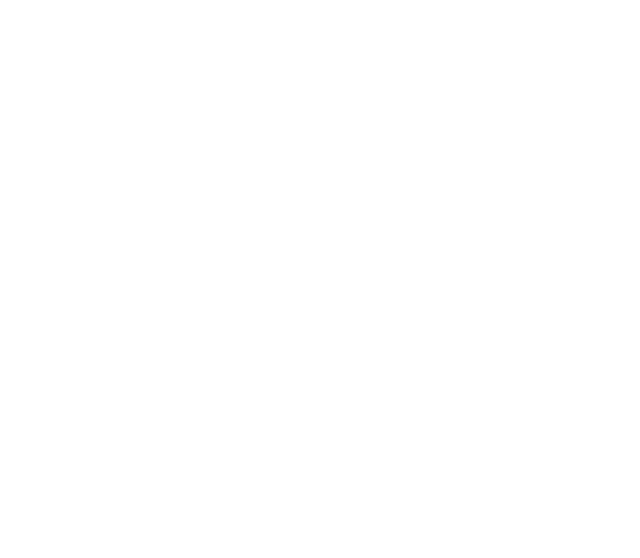
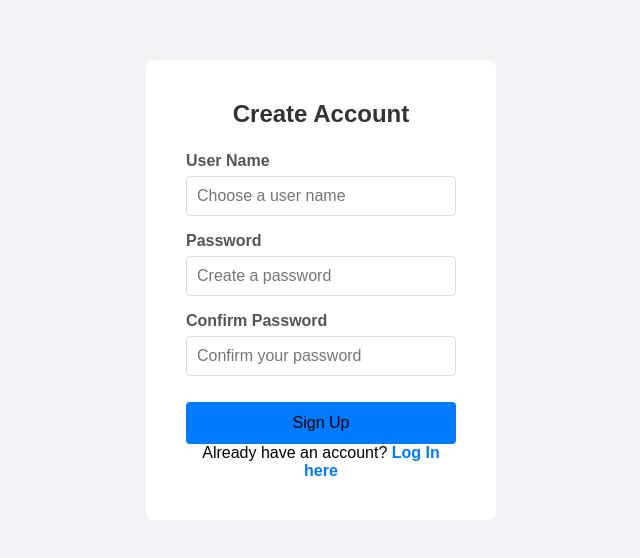
Before and after one commit to shuwangs/job-application-tracker, a React (Vite) app in the folder job-application-tracker/: page /signup in a window 1280 px wide. Before the commit this address had no page. Shown: the part 110-668 px from the top of the page, without its empty margins (319-959 px from the left). Built offline with nearby package versions, Linux system fonts and the light colour scheme.

Commit message:
add signup page and link it to App

```diff
--- a/job-application-tracker/src/App.jsx
+++ b/job-application-tracker/src/App.jsx
@@ -1,6 +1,7 @@
 import React from 'react';
 import { Routes, Route, Navigate } from "react-router-dom";
-import LogIn from "./components/LogIn.jsx";
+import LogIn from "./components/LogIn";
+import SignUp from "./components/SignUp";
 import Table from "./components/Table";
 
 function App() {
@@ -8,6 +9,7 @@
      <Routes>
       <Route path="/" element={<Navigate to="/login" />} />
       <Route path="/login" element={<LogIn />} />
+      <Route path = "/signup" element = {<SignUp />} />
       <Route path="/dashboard" element={<Table />} />
 
       {/*
--- /dev/null
+++ b/job-application-tracker/src/components/SignUp.jsx
@@ -0,0 +1,101 @@
+import React, { useState } from 'react';
+import { useNavigate, Link } from 'react-router-dom';
+import './LogIn.css';
+
+const SignUp = () => {
+  const [username, setUsername] = useState('');
+  const [password, setPassword] = useState('');
+  const [confirmPassword, setConfirmPassword] = useState('');
+  const navigate = useNavigate();
+
+  const handleSignUp = async (e) => {
+    e.preventDefault();
+
+    // Passward validation
+    if (password !== confirmPassword) {
+      alert("Passwords do not match!");
+      return;
+    }
+
+    try {
+      const response = await fetch('http://localhost:3000/register', {
+        method: 'POST',
+        headers: { 'Content-Type': 'application/json' },
+        body: JSON.stringify({ username, password }),
+      });
+
+      const data = await response.json();
+
+      if (response.ok) {
+        alert('Account created successfully! Please log in.');
+        navigate('/');
+      } else {
+        alert('Registration failed: ' + (data.message || 'Unknown error'));
+      }
+    } catch (error) {
+      console.error('Network error:', error);
+      alert('Network error, please try again.');
+    }
+  };
+
+  return (
+    <div className="login-container">
+      <div className="login-card">
+        <h2 className="login-title">Create Account</h2>
+
+        <form onSubmit={handleSignUp}>
+          <div className="form-group">
+            <label className="form-label">User Name</label>
+            <input
+              type="text"
+              className="form-input"
+              value={username}
+              onChange={e => setUsername(e.target.value)}
+              placeholder="Choose a user name"
+              required
+            />
+          </div>
+
+          <div className="form-group">
+            <label className="form-label">Password</label>
+            <input
+              type="password"
+              className="form-input"
+              value={password}
+              onChange={e => setPassword(e.target.value)}
+              placeholder="Create a password"
+              required
+            />
+          </div>
+
+          {/* Re-enter the password */}
+          <div className="form-group">
+            <label className="form-label">Confirm Password</label>
+            <input
+              type="password"
+              className="form-input"
+              value={confirmPassword}
+              onChange={e => setConfirmPassword(e.target.value)}
+              placeholder="Confirm your password"
+              required
+            />
+          </div>
+
+          <button type="submit" className="login-button">
+            Sign Up
+          </button>
+
+          {/* return to the login page */}
+          <div className="signup-prompt">
+            Already have an account?{' '}
+            <Link to="/" className="signup-link">
+              Log In here
+            </Link>
+          </div>
+        </form>
+      </div>
+    </div>
+  );
+};
+
+export default SignUp;
```
